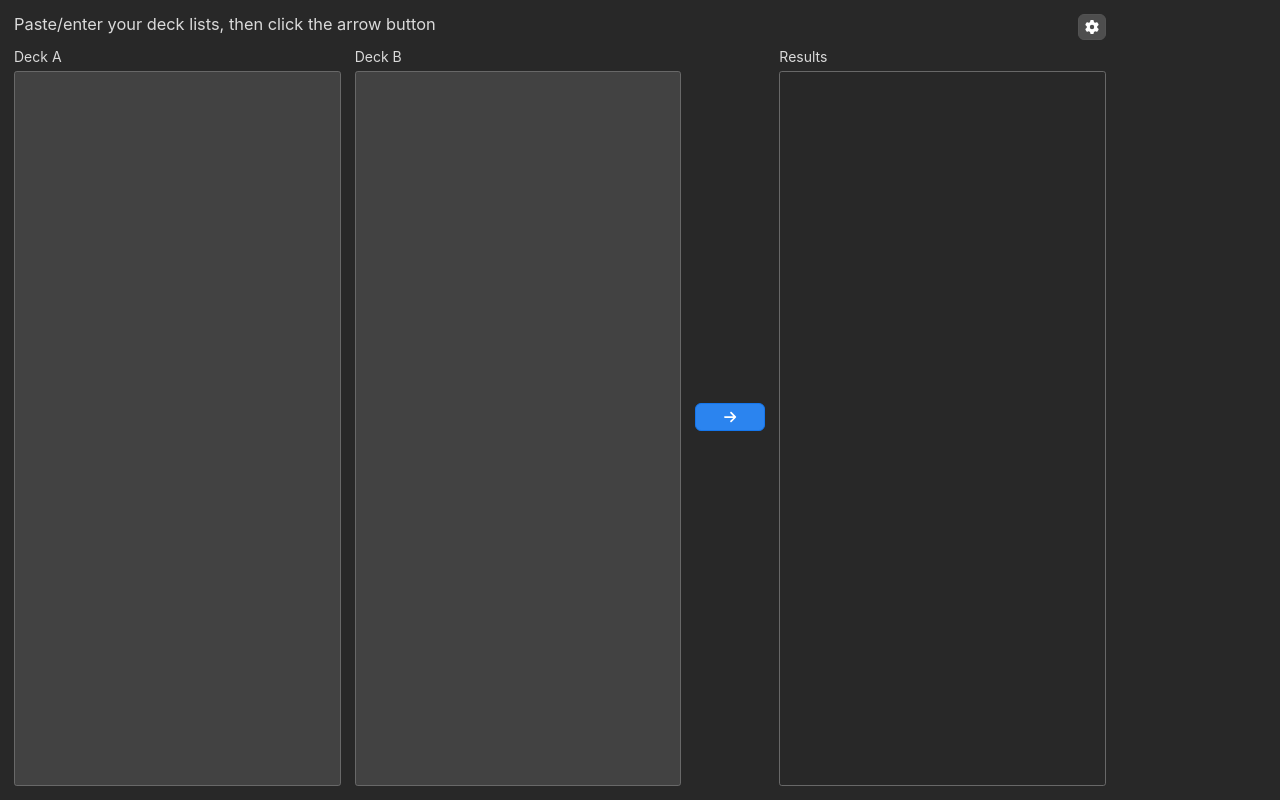
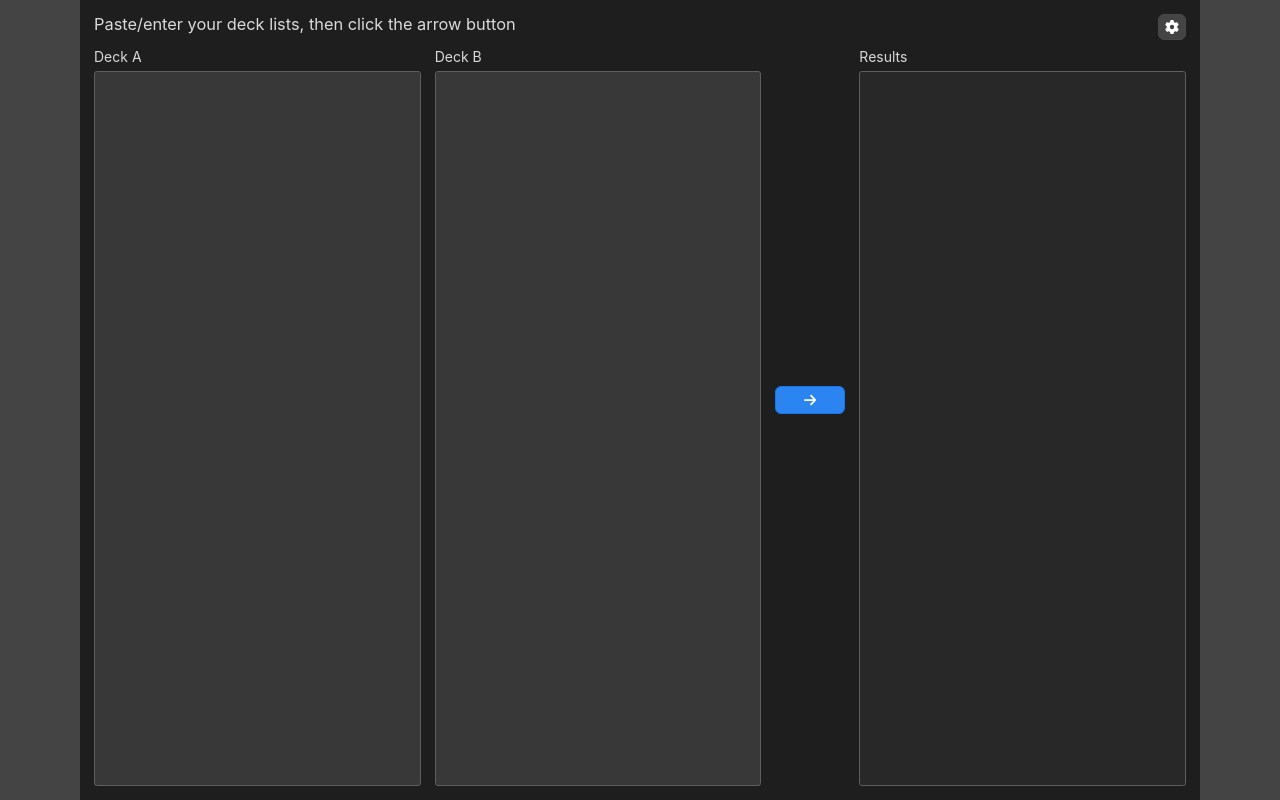
Before and after one commit to jeremy-strang/mtg-deck-diff, a React (Create React App) app: page / in a window 1280 px wide. Built offline with nearby package versions, Linux system fonts and the light colour scheme.

Commit message:
more css

```diff
--- a/src/App.scss
+++ b/src/App.scss
@@ -19,6 +19,9 @@
   grid-row-gap: 0.5rem;
   min-width: 60rem;
   min-height: 30rem;
+  margin: 0 auto;
+  background-color: #202020;
+  background-color: $dark0;
 
   h1,
   h2,
@@ -34,7 +37,7 @@
     font-weight: normal;
   }
 
-  .item {
+  .header, .buttons, .deck, .deck-compare {
     position: relative;
   }
 
@@ -60,6 +63,9 @@
   .deck-compare {
     display: grid;
     grid-template-rows: auto 2rem auto;
+    grid-column-start: 3;
+    grid-row-start: 1;
+    grid-row-end: 3;
 
     button {
       grid-row-start: 2;
--- a/src/App.tsx
+++ b/src/App.tsx
@@ -70,6 +70,8 @@ class App extends React.Component<IProps, IState> {
     return deckA.computeDiff(deckB, ignoredCardNames).toString(true)
   }
 
+  onFocusSelectAll = (e: any) => e.target.select()
+
   handleChangeA = (e: any) => {
     this.setState({
       deckStrA: e.target.value,
@@ -138,6 +140,7 @@ class App extends React.Component<IProps, IState> {
             className="deck-text"
             value={this.state.deckStrA}
             onChange={this.handleChangeA}
+            onFocus={this.onFocusSelectAll}
             ref={this.deckInputA}
             rows={15}></textarea>
         </div>
@@ -151,6 +154,7 @@ class App extends React.Component<IProps, IState> {
             className="deck-text"
             value={this.state.deckStrB}
             onChange={this.handleChangeB}
+            onFocus={this.onFocusSelectAll}
             ref={this.deckInputB}
             rows={15}></textarea>
         </div>
--- a/src/_shared.scss
+++ b/src/_shared.scss
@@ -26,16 +26,17 @@ $theme-yellow:        rgb(249, 220, 92); // #f9dc5c;
 $theme-pink:          rgb(242, 133, 205); // #f285cd;
 $theme-orange:        rgb(255, 115, 0); // #ff7300;
 
+$dark0:               rgb(30, 30, 30); // #282828;
 $dark1:               rgb(40, 40, 40); // #282828;
-$dark2:               lighten($dark1, 5%);
-$dark3:               lighten($dark1, 10%);
-$dark4:               lighten($dark1, 15%);
-$dark5:               lighten($dark1, 20%);
-$dark6:               lighten($dark1, 25%);
-$dark7:               lighten($dark1, 30%);
-$dark8:               lighten($dark1, 35%);
-$dark9:               lighten($dark1, 40%);
-$dark10:              lighten($dark1, 45%);
+$dark2:               lighten($dark0, 5%);
+$dark3:               lighten($dark0, 10%);
+$dark4:               lighten($dark0, 15%);
+$dark5:               lighten($dark0, 20%);
+$dark6:               lighten($dark0, 25%);
+$dark7:               lighten($dark0, 30%);
+$dark8:               lighten($dark0, 35%);
+$dark9:               lighten($dark0, 40%);
+$dark10:              lighten($dark0, 45%);
 
 $gray1:               rgb(251, 251, 251); // #fbfbfb;
 $gray2:               darken($gray1, 3%);
--- a/src/index.scss
+++ b/src/index.scss
@@ -26,6 +26,7 @@ body {
   border: none;
   width: 100%;
   height: 100%;
+  background-color: $dark4;
 }
 
 #root, div.App {
```
